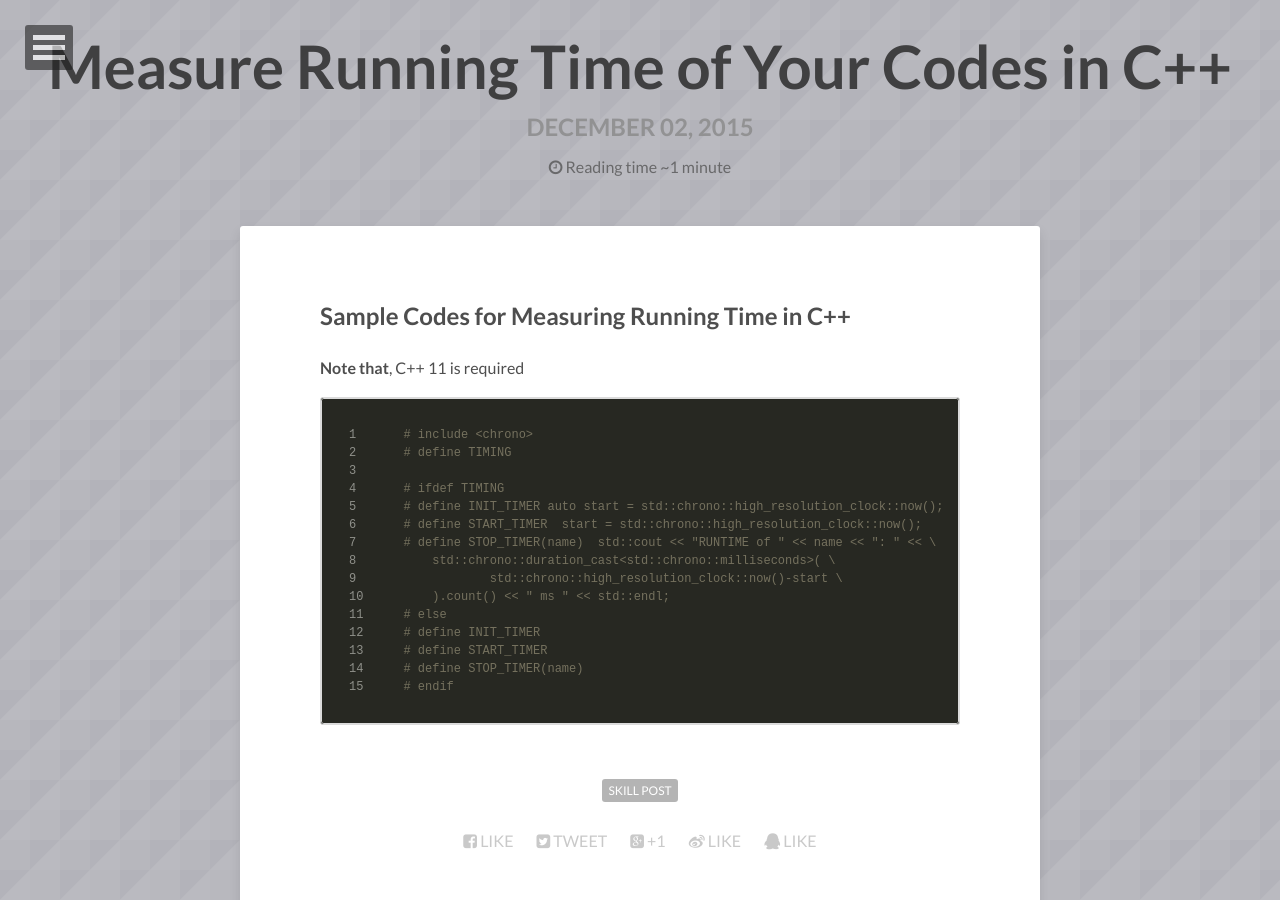
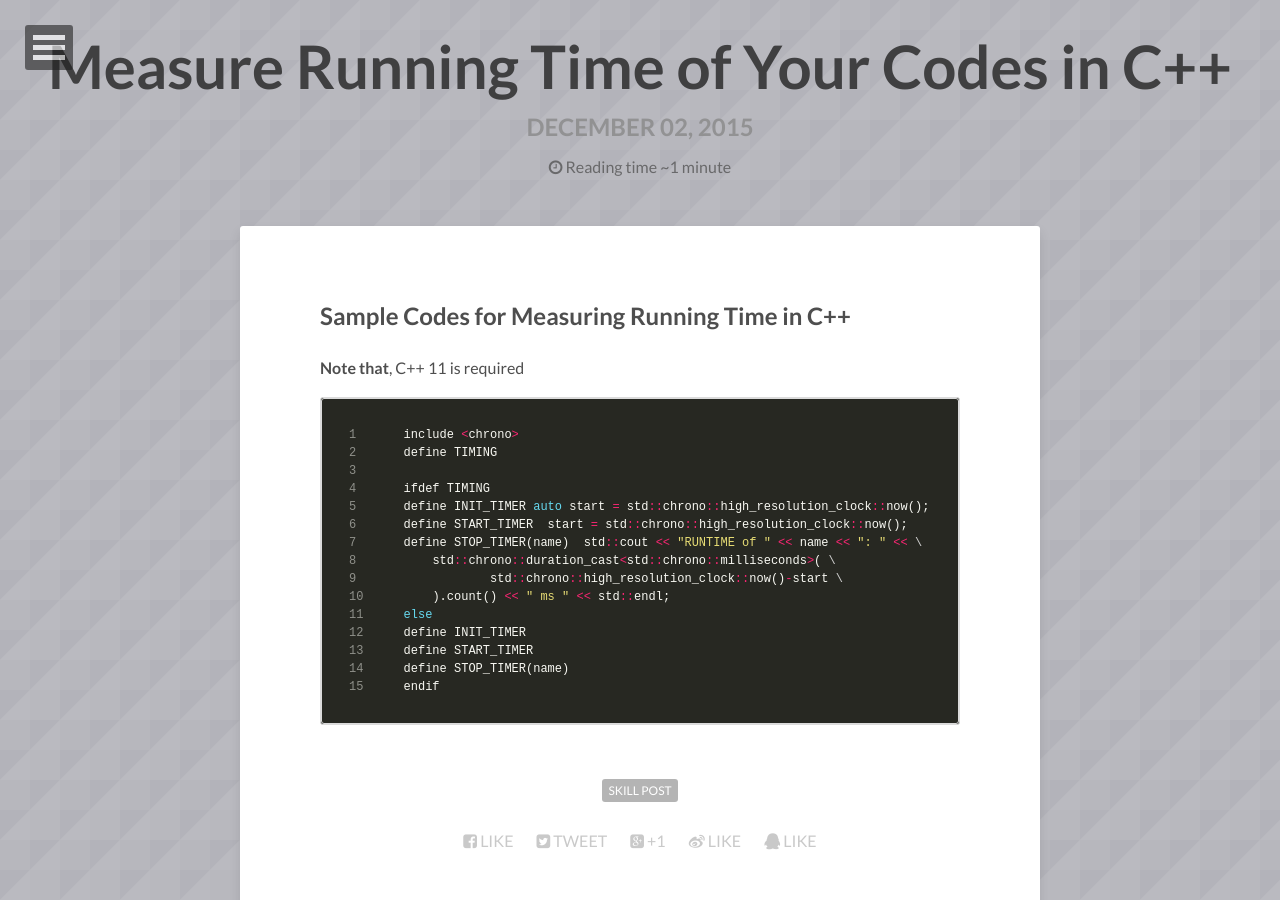
Before and after one commit to xlong88/xlong88.github.io, a Jekyll site: the page built from _posts/2015-12-02-measure-time-in-c++.md, in a window 1280 px wide and 900 px high. Built offline with Jekyll 4.4.1, drawn with Linux system fonts in a browser that asks for light colours; nearby versions of some CDN libraries; Markdown is read by kramdown in place of the engine named in the settings; comment, search, counter and statistics services are not loaded.

Commit message:
fix # issue

````diff
--- a/_posts/2015-12-02-measure-time-in-c++.md
+++ b/_posts/2015-12-02-measure-time-in-c++.md
@@ -11,19 +11,19 @@ image:
 
 **Note that**, C++ 11 is required
 ```cpp
-# include <chrono>
-# define TIMING
+include <chrono>
+define TIMING
 
-# ifdef TIMING
-# define INIT_TIMER auto start = std::chrono::high_resolution_clock::now();
-# define START_TIMER  start = std::chrono::high_resolution_clock::now();
-# define STOP_TIMER(name)  std::cout << "RUNTIME of " << name << ": " << \
+ifdef TIMING
+define INIT_TIMER auto start = std::chrono::high_resolution_clock::now();
+define START_TIMER  start = std::chrono::high_resolution_clock::now();
+define STOP_TIMER(name)  std::cout << "RUNTIME of " << name << ": " << \
     std::chrono::duration_cast<std::chrono::milliseconds>( \
             std::chrono::high_resolution_clock::now()-start \
     ).count() << " ms " << std::endl;
-# else
-# define INIT_TIMER
-# define START_TIMER
-# define STOP_TIMER(name)
-# endif
+else
+define INIT_TIMER
+define START_TIMER
+define STOP_TIMER(name)
+endif
 ```
````
